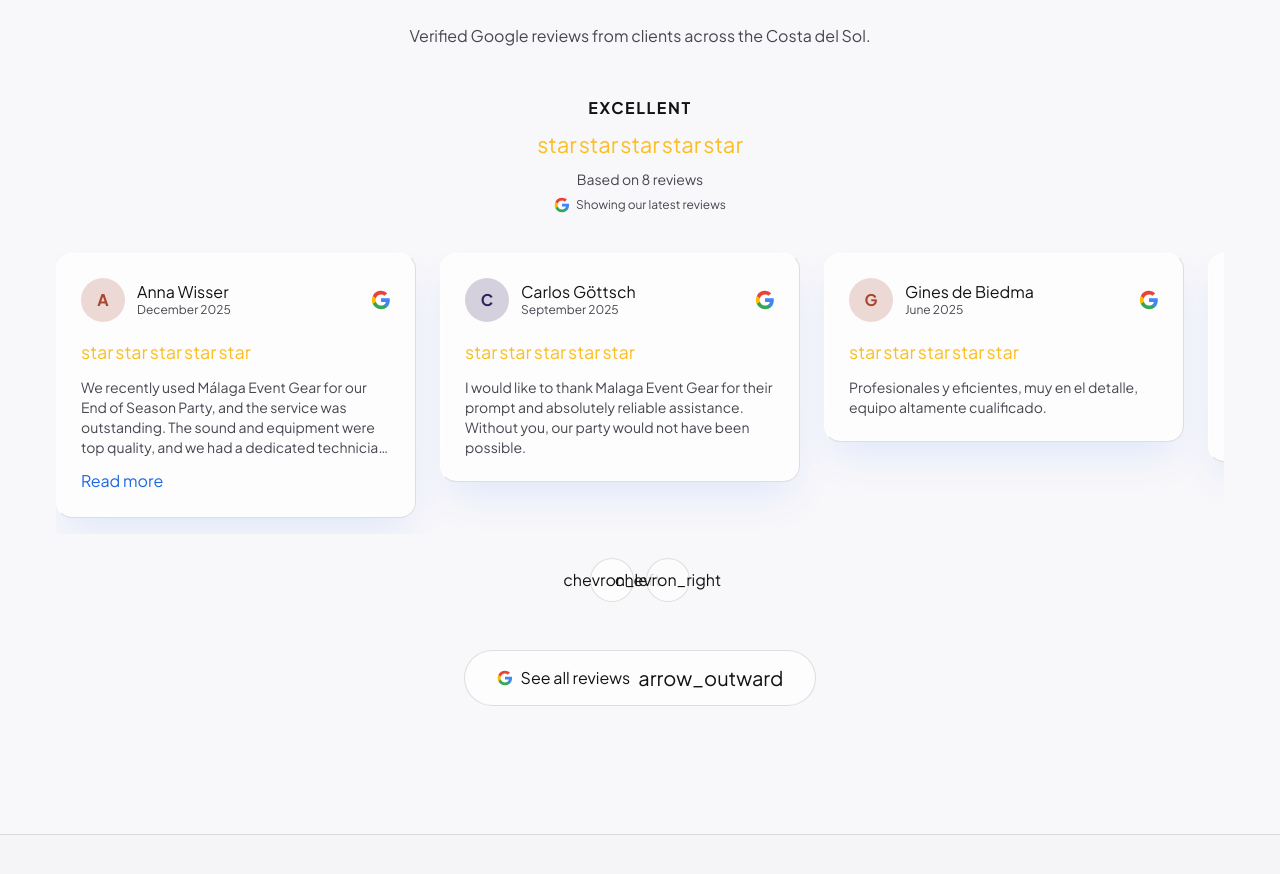
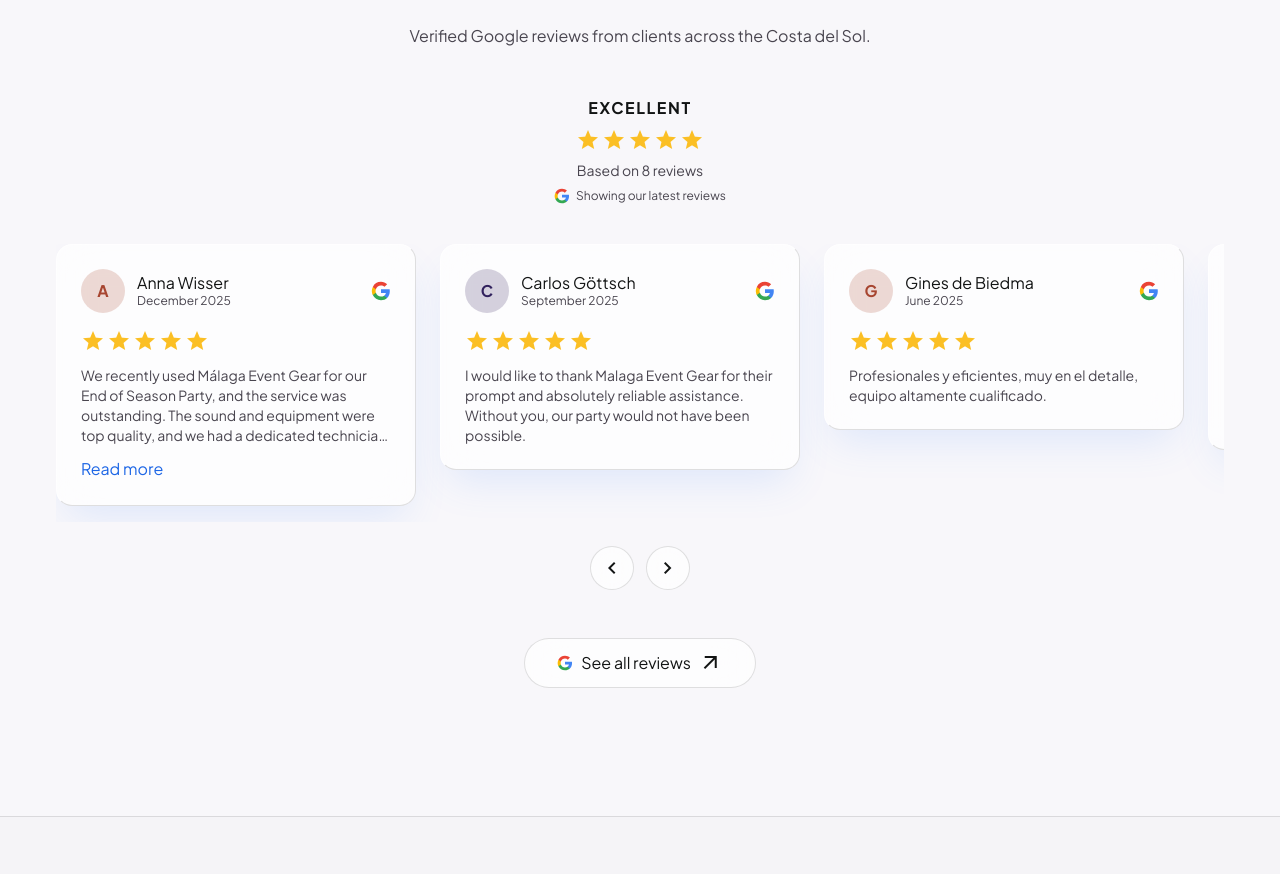
Before and after one commit to hlorenzoz/www.malagaeventgear.com, a SvelteKit app: page / in a window 1280 px wide. Shown: the part 1448-2322 px from the top of the page. Built offline with nearby package versions, Linux system fonts and the light colour scheme; a web font is replaced by a local one.

Commit message:
fix: restore Material Symbols asynchronously to fix internal page icons

```diff
--- a/src/routes/(public)/+layout.svelte
+++ b/src/routes/(public)/+layout.svelte
@@ -73,22 +73,29 @@
 </script>
 
 <svelte:head>
-	<!-- Google Fonts Asynchronous Non-blocking Preload Strategy -->
+	<!-- Google Fonts & Material Symbols Asynchronous Non-blocking Preload Strategy -->
 	<link rel="preconnect" href="https://fonts.googleapis.com" />
 	<link rel="preconnect" href="https://fonts.gstatic.com" crossorigin="anonymous" />
 	<link rel="preload" as="style" href="https://fonts.googleapis.com/css2?family=Playfair+Display:ital,wght@0,400..900;1,400..900&family=Plus+Jakarta+Sans:ital,wght@0,200..800;1,200..800&display=swap" />
+	<link rel="preload" as="style" href="https://fonts.googleapis.com/css2?family=Material+Symbols+Outlined:opsz,wght,FILL,GRAD@20..48,100..700,0..1,-50..200&display=block" />
 	<link id="gfonts-css" rel="stylesheet" href="https://fonts.googleapis.com/css2?family=Playfair+Display:ital,wght@0,400..900;1,400..900&family=Plus+Jakarta+Sans:ital,wght@0,200..800;1,200..800&display=swap" media="print" />
+	<link id="gsymbols-css" rel="stylesheet" href="https://fonts.googleapis.com/css2?family=Material+Symbols+Outlined:opsz,wght,FILL,GRAD@20..48,100..700,0..1,-50..200&display=block" media="print" />
 	<script>
-		// Safe client-side activation of Google Fonts stylesheet to avoid compiler conflicts with inline onload
+		// Safe client-side activation of stylesheets to avoid compiler conflicts with inline onload
 		try {
-			const link = document.getElementById('gfonts-css');
-			if (link) {
-				link.media = 'all';
+			const linkFonts = document.getElementById('gfonts-css');
+			if (linkFonts) {
+				linkFonts.media = 'all';
+			}
+			const linkSymbols = document.getElementById('gsymbols-css');
+			if (linkSymbols) {
+				linkSymbols.media = 'all';
 			}
 		} catch (_) {}
 	</script>
 	<noscript>
 		<link href="https://fonts.googleapis.com/css2?family=Playfair+Display:ital,wght@0,400..900;1,400..900&family=Plus+Jakarta+Sans:ital,wght@0,200..800;1,200..800&display=swap" rel="stylesheet" />
+		<link href="https://fonts.googleapis.com/css2?family=Material+Symbols+Outlined:opsz,wght,FILL,GRAD@20..48,100..700,0..1,-50..200&display=block" rel="stylesheet" />
 	</noscript>
 
 	<!-- Datos Estructurados Globales (SEO Técnico) -->
```
Also changed, not shown: .agents/CHANGELOG.md.
